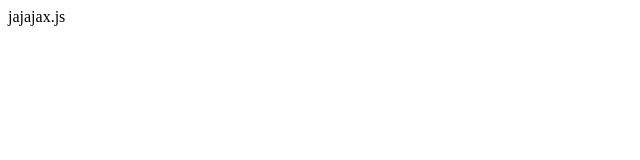
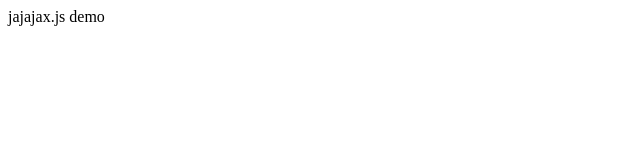
Before and after one commit to GDgd33333/gitdemo, a plain HTML site: page index.html in a window 1280 px wide. Shown: the full height of the page, 0-640 px from the left. Drawn offline with Linux system fonts and the light colour scheme.

Commit message:
second save

```diff
--- a/index.html
+++ b/index.html
@@ -1,4 +1,7 @@
 <!DOCTYPE html>
 <html lang="en>
     <head>jajajax.js</head>
+    <body>
+    demo
+    </body>
 </html>
```
